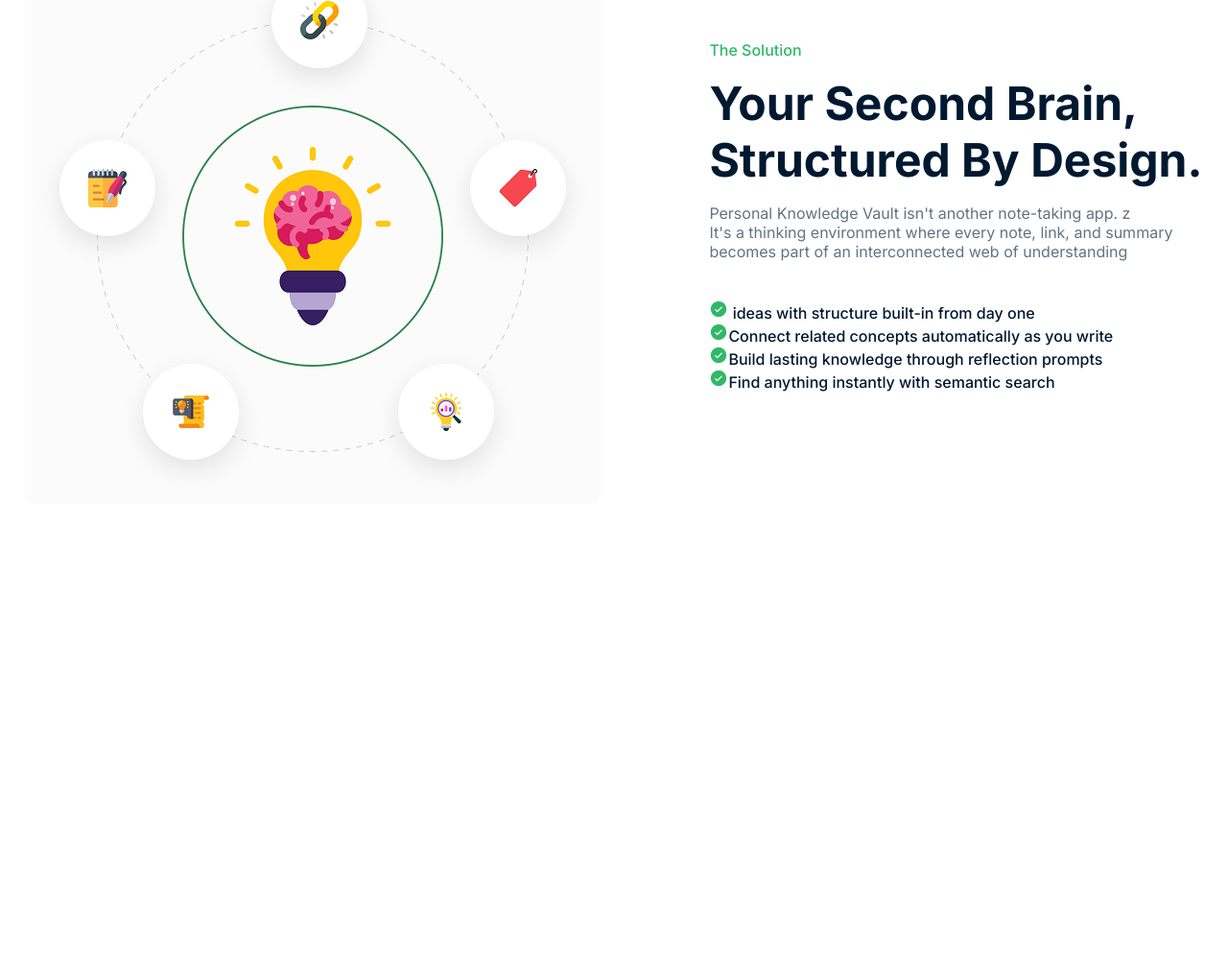
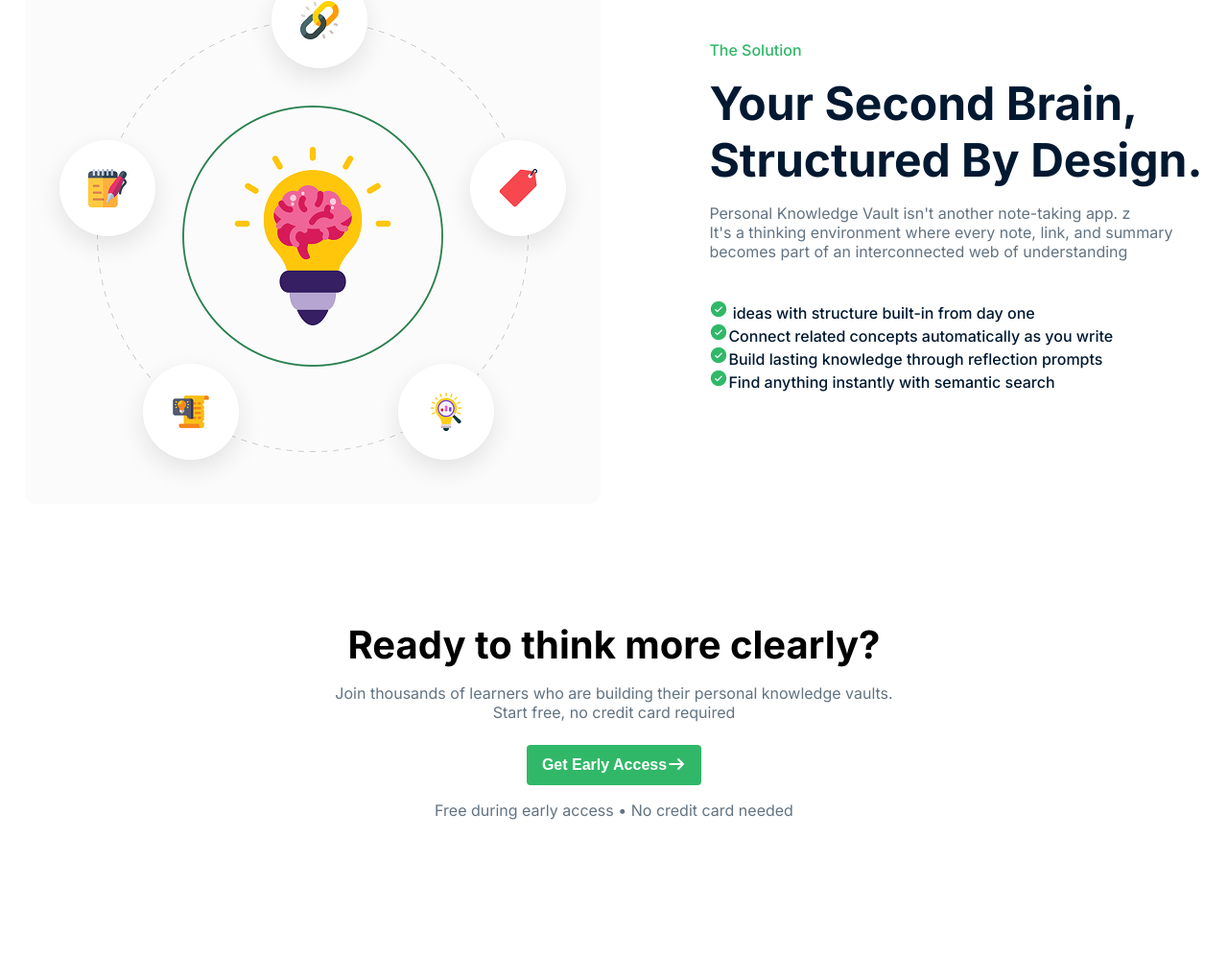
Before and after one commit to mania75932/Assignment-01, a plain HTML site: page index.html in a window 1280 px wide. Shown: the part 1524-2522 px from the top of the page at 96% size. Before the commit the page ends 2169 px from the top, so only its background shows below. Drawn offline with Linux system fonts and the light colour scheme.

Commit message:
completed my early access section part of my project

```diff
--- a/index.html
+++ b/index.html
@@ -128,6 +128,18 @@
             </div>
         </div>
     </section>
+    <section class="early-access-section">
+        <div class="Early-access-body">
+            <h1>Ready to think more clearly?</h1>
+            <p>Join thousands of learners who are building their personal knowledge vaults.<br>Start free, no credit
+                card
+                required</p>
+            <button>Get Early Access<i class="fa-solid fa-arrow-right"></i></button>
+            <p class="last-txt">Free during early access • No credit card needed</p>
+
+        </div>
+
+    </section>
 
 </body>
 
--- a/style.css
+++ b/style.css
@@ -302,3 +302,57 @@ nav .nav-menu a {
     max-width: 20px;
     max-height: 20px;
 }
+
+.early-access-section {
+
+    max-width: 1600px;
+    max-height: 506px;
+    padding: 2px 120px 120px 120px;
+    gap: 40px;
+    text-align: center;
+
+}
+
+.early-access-body {
+    max-width: 1360;
+    max-height: 384px;
+    padding: 80px 40px 80px 40px;
+    gap: 24px;
+
+}
+
+.Early-access-body h1 {
+    font-size: 40px;
+    font-weight: 700;
+    margin-bottom: 16px;
+}
+
+.Early-access-body p {
+    font-size: 16px;
+    font-weight: 400;
+    margin-bottom: 24px;
+    color: #627382;
+}
+
+.Early-access-body button {
+    max-width: 194px;
+    max-height: 52px;
+    font-size: 16px;
+    font-weight: 600;
+    background-color: #30b868;
+    color: #ffffff;
+    padding: 12px 16px;
+    gap: 10px;
+    border-radius: 4px;
+    border: none;
+    margin-bottom: 16px;
+}
+
+.last-txt {
+    font-size: 16px;
+    font-weight: 400;
+    margin-bottom: 80px;
+    color: #627382;
+    line-height: 20px;
+
+}
```
